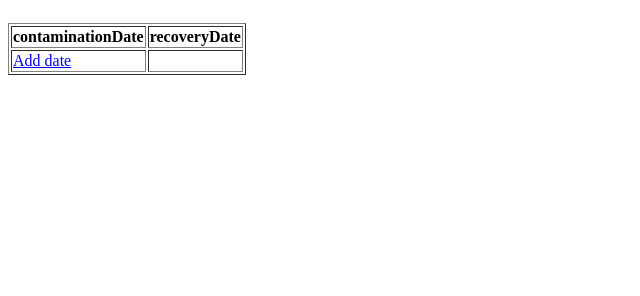
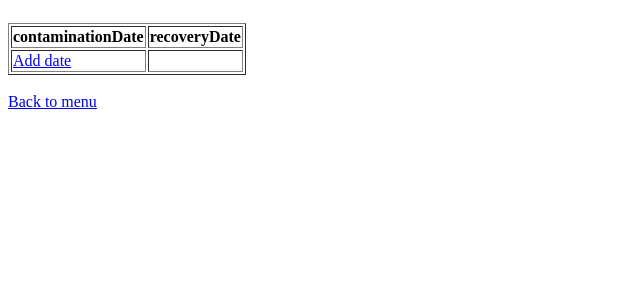
Before and after one commit to noa-seneor/corona-management, a Flask app: template templates/memberdetails.html in a window 1280 px wide. Shown: the part 301-597 px from the top of the page, without its empty margins (0-640 px from the left). Run offline with Flask 2, Linux system fonts and the light colour scheme; the template is opened without the code that fills it, so the values that code supplies are empty.

Commit message:
Update memberdetails.html

```diff
--- a/templates/memberdetails.html
+++ b/templates/memberdetails.html
@@ -41,7 +41,6 @@
                 <td><a href='/updatemember/{{ member.MemberId }}'>Edit</a></td>
                 <td><a href='/deletemember/{{ member.MemberId }}'>Delete</a></td>
                 <div class="card" id = "element1">
-
             </tr>
 
 </tbody>
@@ -100,5 +99,6 @@
 </tbody>
                 </table>
 
+ <td><a href='/'><br>Back to menu</a></td>
 </body>
 </html>
```
